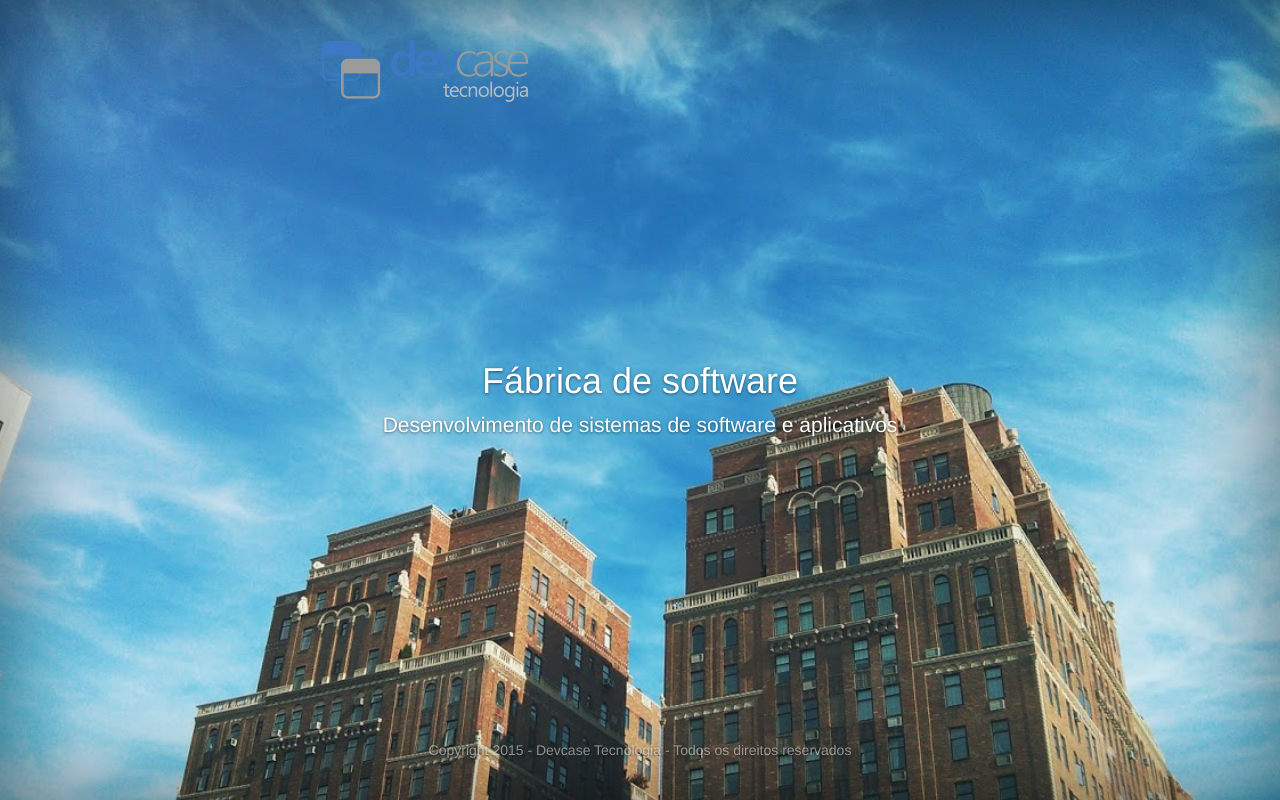
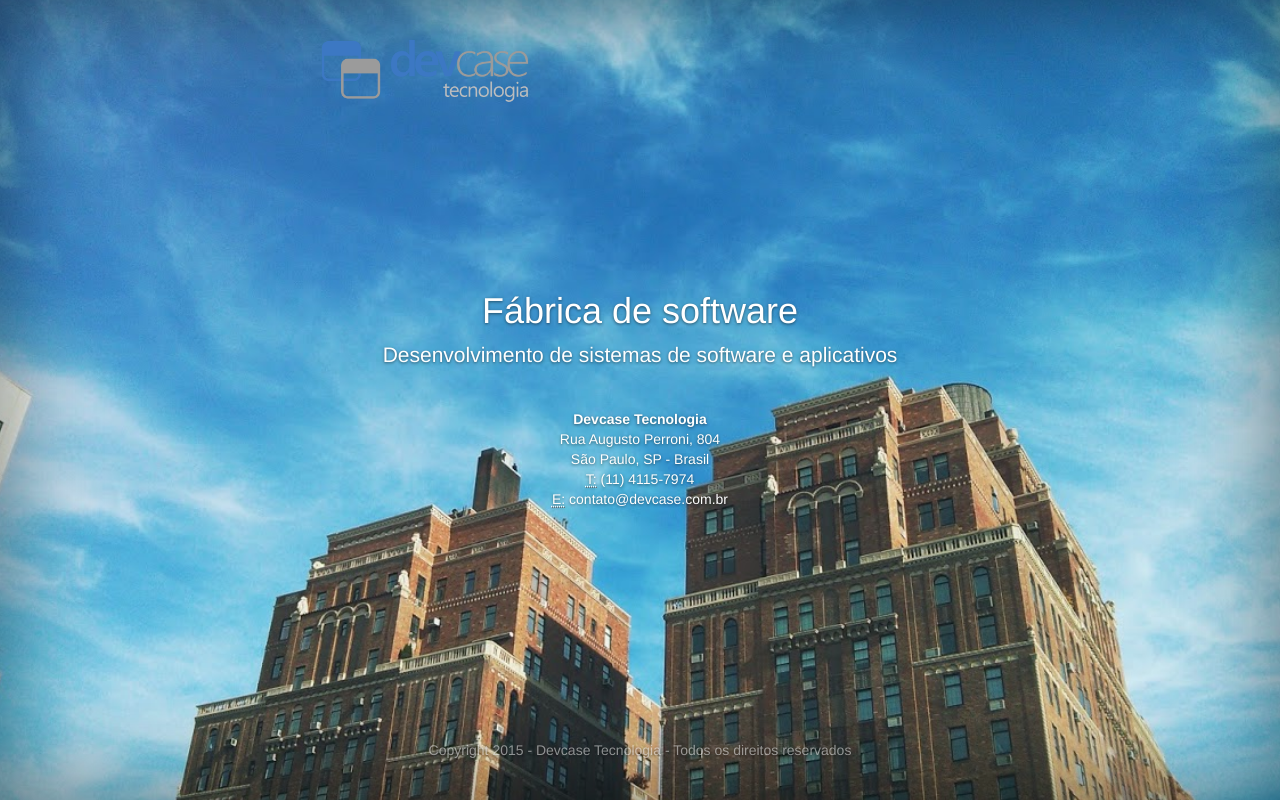
Before and after one commit to devcase/devcase.github.io, a plain HTML site: page index.html in a window 1280 px wide. Drawn offline with nearby package versions, Linux system fonts and the light colour scheme.

Commit message:
Endereço

```diff
--- a/index.html
+++ b/index.html
@@ -31,9 +31,6 @@
   </head>
 
    <body>
-	<style type="text/css">
-		.fade-in { display: none;}
-	</style>
 
     <div class="site-wrapper ">
 
@@ -55,13 +52,22 @@
             </div>
           </div>
 
-          <div class="inner cover  fade-in">
+          <div class="inner cover">
             <h1 class="cover-heading">Fábrica de software</h1>
             <p class="lead">Desenvolvimento de sistemas de software e aplicativos</p>
-            <p class="lead">
+          </div>
 
-            </p>
-          </div>
+		  				<div class="row">
+
+<address class="col-sm-6 col-sm-offset-3 " style="margin-top: 20px">
+  <strong>Devcase Tecnologia</strong><br>
+Rua Augusto Perroni, 804<br>
+  São Paulo, SP - Brasil<br>
+  <abbr title="Telefone">T:</abbr> (11) 4115-7974<br>
+  <abbr title="E-mail">E:</abbr> contato@devcase.com.br
+</address>
+				</div>
+
 
           <div class="mastfoot">
             <div class="inner">
@@ -93,10 +99,5 @@
     var s = document.getElementsByTagName('script')[0]; s.parentNode.insertBefore(ga, s);
   })();
 	</script>
-	<script type="text/javascript">
-		$(function() {
-			$('.fade-in').fadeIn();
-		});
-	</script>
   </body>
 </html>
```
